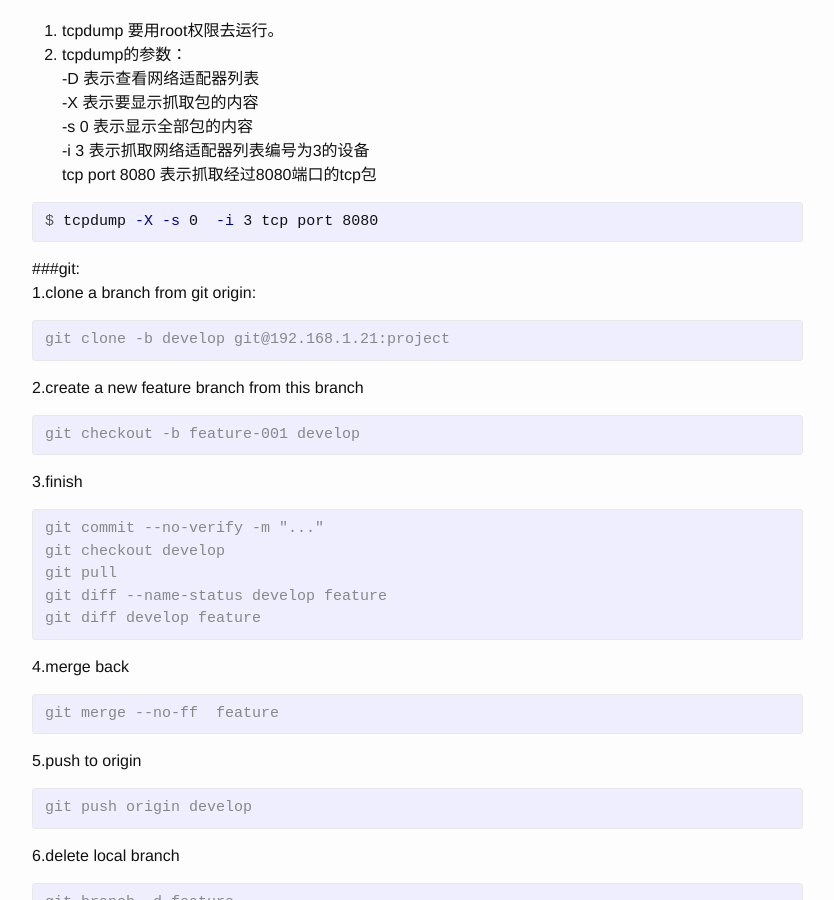
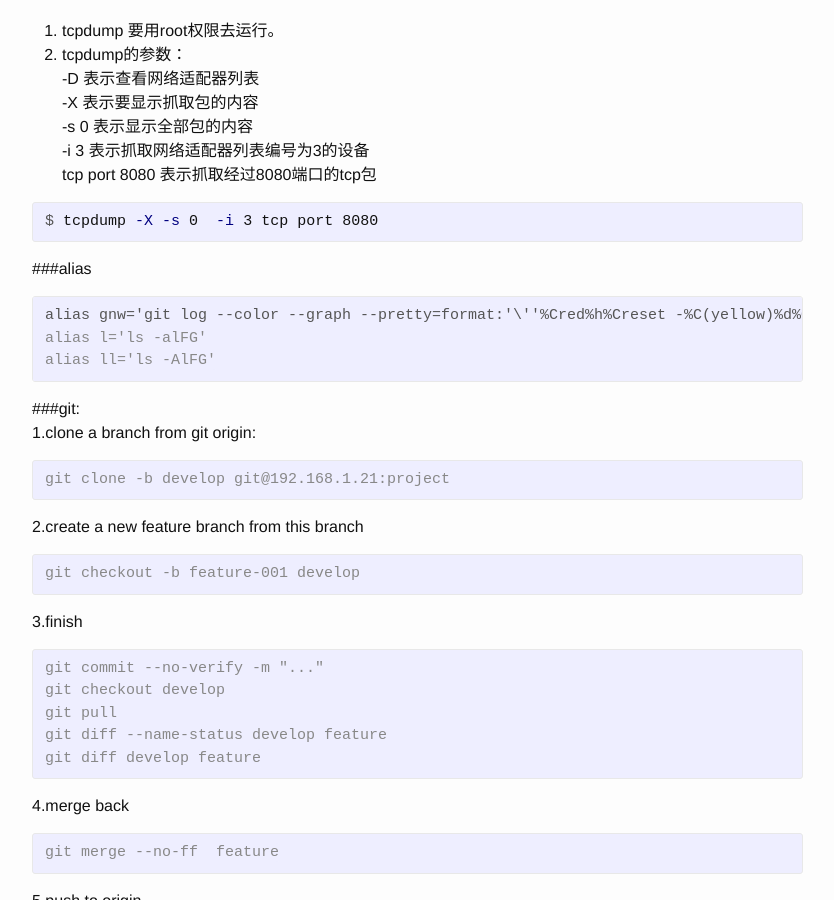
Before and after one commit to wudixiaotie/wudixiaotie.github.io, a Jekyll site: the page built from _posts/2015-12-30-linux-commands.md, in a window 1280 px wide and 900 px high, scrolled down 516 px. Shown: the whole window, without its empty margins (138-972 px from the left). Built offline with Jekyll 4.4.1, drawn with Linux system fonts in a browser that asks for light colours; comment, search, counter and statistics services are not loaded.

Commit message:
Update 2015-12-30-linux-commands.md

```diff
--- a/_posts/2015-12-30-linux-commands.md
+++ b/_posts/2015-12-30-linux-commands.md
@@ -29,6 +29,13 @@ $ lsof -i -n
 
 {% highlight console %}
 $ tcpdump -X -s 0  -i 3 tcp port 8080
+{% endhighlight %}
+
+###alias
+{% highlight console %}
+alias gnw='git log --color --graph --pretty=format:'\''%Cred%h%Creset -%C(yellow)%d%Creset %s %Cgreen(%cr) %C(bold blue)<%an>%Creset'\'' --abbrev-commit --all'
+alias l='ls -alFG'
+alias ll='ls -AlFG'
 {% endhighlight %}
 
 ###git:
```
